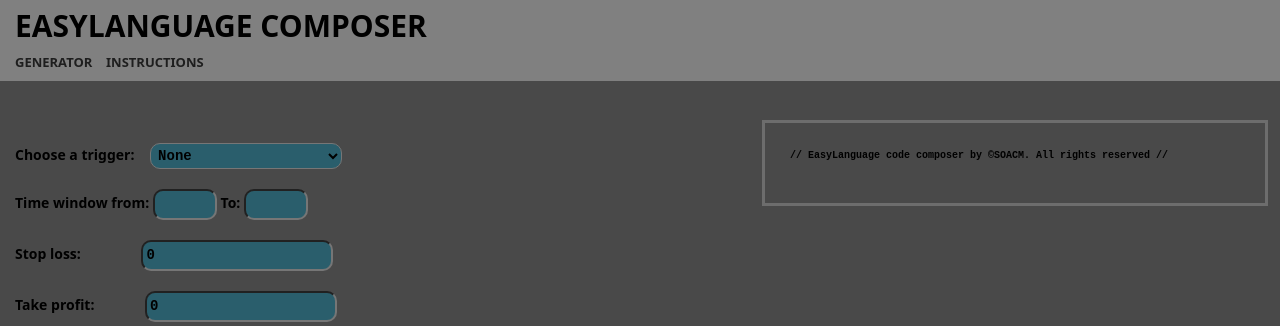
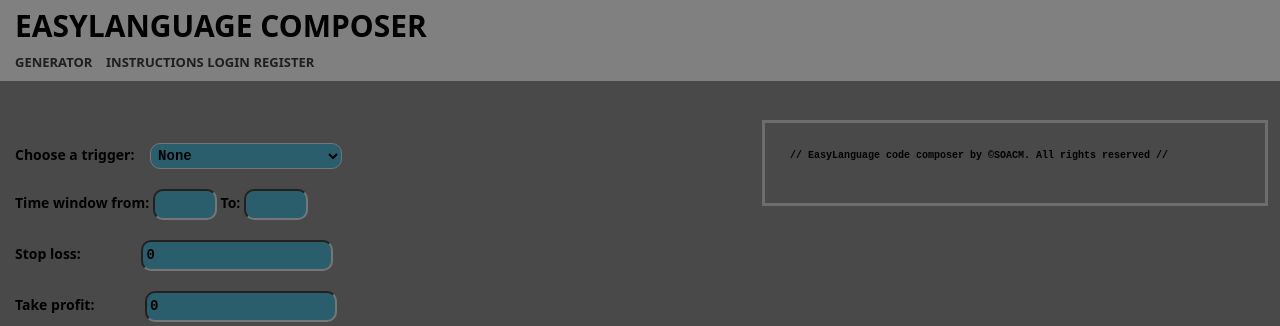
Before and after one commit to andreisovidiu/easylanguagedjango, a Django app: page / in a window 1280 px wide. Shown: the top 326 px of the page. Run offline with Django 4.2, Linux system fonts and the light colour scheme.

Commit message:
logout navbar updated

```diff
--- a/composer/static/composer/styles.css
+++ b/composer/static/composer/styles.css
@@ -226,7 +226,7 @@ body {
 .loggedout {
     font-family: system-ui, -apple-system, BlinkMacSystemFont, 'Segoe UI', Roboto, Oxygen, Ubuntu, Cantarell, 'Open Sans', 'Helvetica Neue', sans-serif;
     font-size: 13px;
-    color: #ffffffc4;
+    color: #000000c4;
     display: inline-block;
 }
 
--- a/composer/templates/composer/layout.html
+++ b/composer/templates/composer/layout.html
@@ -22,6 +22,14 @@
                 <h2>EasyLanguage Composer</h2>
                     <a class="generator" href="{% url 'composerindex' %}">GENERATOR</a>
                     <a class="generator" style="margin-left: 10px;" href="{% url 'composerabout' %}">instructions</a>
+                    <!-- Navbar Right Side -->
+                    {% if user.is_authenticated %}
+                    <a class="loggedin" href="#">Profile</a>
+                    <a class="loggedin" href="#">Logout</a>
+                    {% else %}
+                    <a class="loggedout" href="{% url 'login' %}">Login</a>
+                    <a class="loggedout" href="{% url 'register' %}">Register</a>
+                    {% endif %}
             </div>
         </nav>
         <main class="container-fluid py-5 text-center">
--- a/students/views.py
+++ b/students/views.py
@@ -1,6 +1,7 @@
 from django.shortcuts import render, redirect
 from .forms import UserRegisterForm
 from django.contrib import messages
+from django.contrib.auth.decorators import login_required
 
 def register(request):
     if request.method == 'POST':
@@ -13,3 +14,7 @@ def register(request):
     else:
         form = UserRegisterForm()
     return render(request, 'students/register.html', {'form': form})
+
+@login_required
+def logout(request):
+    return render(request, 'students/logout.htm', {})
```
